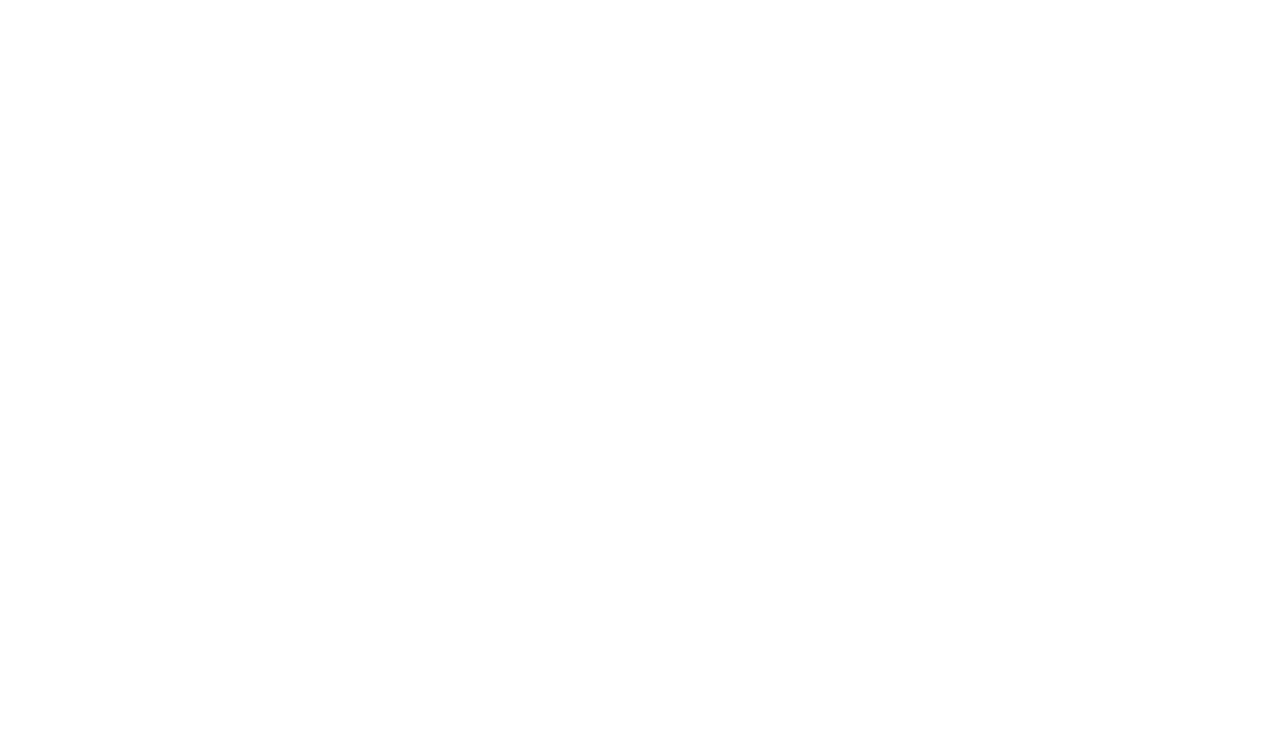
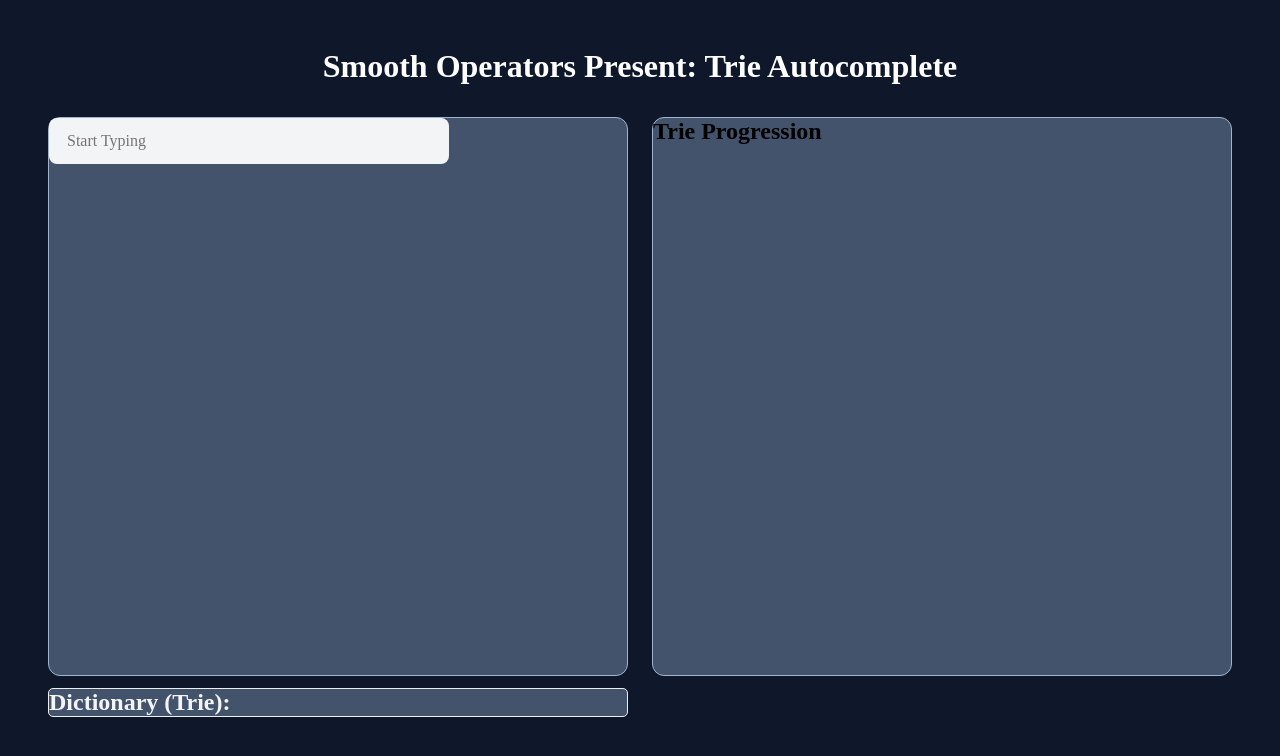
Before and after one commit to MichaelHallamCS/trie, a plain HTML site: page index.html in a window 1280 px wide. Drawn offline with Linux system fonts and the light colour scheme.

Commit message:
Started page design and trie logic

```diff
--- a/index.html
+++ b/index.html
@@ -4,8 +4,34 @@
     <meta charset="UTF-8">
     <meta name="viewport" content="width=device-width, initial-scale=1.0">
     <title>Trie</title>
+    <link rel="stylesheet" href="style.css">
 </head>
+
 <body>
+    <div id='hero'>
+        <!-- Banner -->
+        <header id="header">
+            <h1>Smooth Operators Present: Trie Autocomplete</h1>
+        </header>
+        <div id="container">
+            <div id="word-section">
+                <!-- Text box -->
+                <input type="text" id="textBox" name="textBoxText" placeholder="Start Typing">
+            </div>
+            <div id="visual-section">
+                <h2>Trie Progression</h2>
 
+            </div>
+            <div id = "dictionary">
+                <h2> Dictionary (Trie): </h2>
+
+            </div>
+
+        </div>
+    </div>
+
+
+
+<script type="module" src="app.js"></script>
 </body>
 </html>
--- a/style.css
+++ b/style.css
@@ -0,0 +1,76 @@
+:root {
+    --bg-color: #0f172a;
+}
+
+*{
+    margin: 0;
+    padding: 0;
+}
+
+body{
+    background: var(--bg-color);
+}
+
+#hero{
+    background: var(--bg-color);
+    padding: 3rem;
+}
+
+#header{
+    display: flex;
+    justify-content: center;
+    color: white;
+    padding-bottom: 2rem;
+}
+
+#container{
+    height: 75vh;
+    display: grid;
+    grid-template-columns: 1fr 1fr;
+    grid-template-rows: 1fr auto;
+    column-gap: 1.5rem;
+    row-gap: 0.75rem;
+}
+
+#word-section{
+    border-radius: 12px;
+    border: 1px solid #a2b3cc;
+    background-color: #43536b;
+}
+
+#visual-section{
+    border-radius: 12px;
+    border: 1px solid #a2b3cc;
+    background-color: #43536b;
+}
+
+#textBox {
+  width: 100%;
+  max-width: 400px;
+  padding: 12px 16px;
+  font-family: inherit;
+  font-size: 16px;
+  color: #111827;
+  background-color: #f3f4f6;
+  border: 2px solid transparent;
+  border-radius: 8px;
+  box-sizing: border-box;
+  transition: all 0.2s ease;
+}
+
+#textBox:hover {
+  background-color: #e5e7eb;
+}
+
+#textBox:focus {
+  outline: none;
+  background-color: #ffffff;
+  border-color: #111827;
+}
+
+#dictionary{
+    color: #f3f4f6;
+    border: 1px ridge;
+    border-radius: 5px;
+    background-color: #43536b;
+}
--- a/vis.js
+++ b/vis.js
@@ -0,0 +1,3 @@
+//render tree
+//draw path
+//draw children
```
Also changed, not shown: app.js (+7 -0 lines), trie.js (+28 -0 lines).
